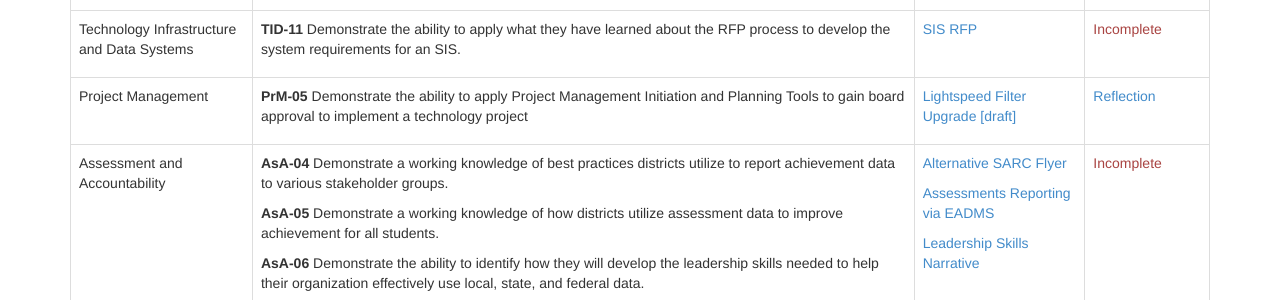
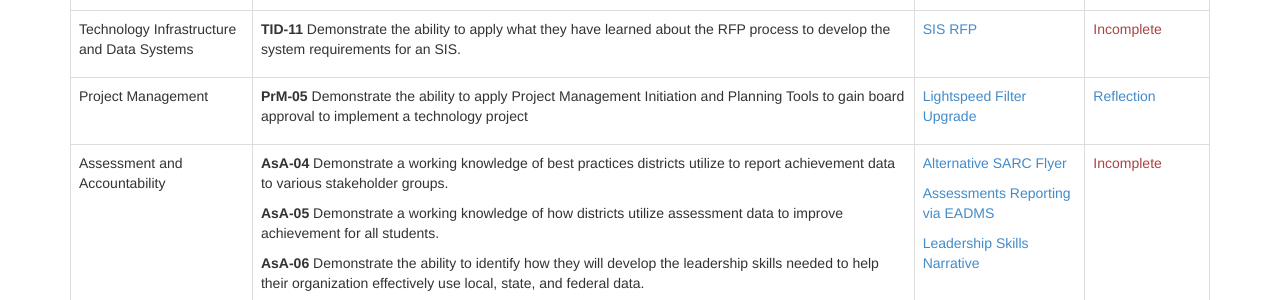
Before and after one commit to shanepinnell/shanepinnell.github.io, a Jekyll site: the page built from cto_mentor/index.html, in a window 1280 px wide. Shown: the part 906-1206 px from the top of the page. Built offline with Jekyll 4.4.1, drawn with Linux system fonts in a browser that asks for light colours; nearby versions of some CDN libraries; library files that are not in the unit come from our copies.

Commit message:
updated portfolio

```diff
--- a/cto_mentor/index.html
+++ b/cto_mentor/index.html
@@ -133,8 +133,8 @@
 						<p><strong>PrM-05</strong> Demonstrate the ability to apply Project Management Initiation and Planning Tools to gain board approval to implement a technology project</p>
 					</td>
 					<td>
-						<a href="https://docs.google.com/document/d/1S6cbTKaHlEIXCbCo6vxlCAko3tkCTaXocNgQOsrnhmg/edit?usp=sharing" target="_blank">
-							Lightspeed Filter Upgrade [draft]
+						<a href="https://docs.google.com/document/d/1UUUf0BK2hUrUAA8qPZPygl240jYXmgecWIe8uTbgrG8/edit?usp=sharing" target="_blank">
+							Lightspeed Filter Upgrade
 						</a>
 					</td>
 					<td><a href="https://docs.google.com/document/d/1W3XE7MusmgVX3cdqlZsspE6G6vjkXqpmJ3vCTaTqbR0/edit?usp=sharing"  target="_blank">Reflection</a></td>
```
